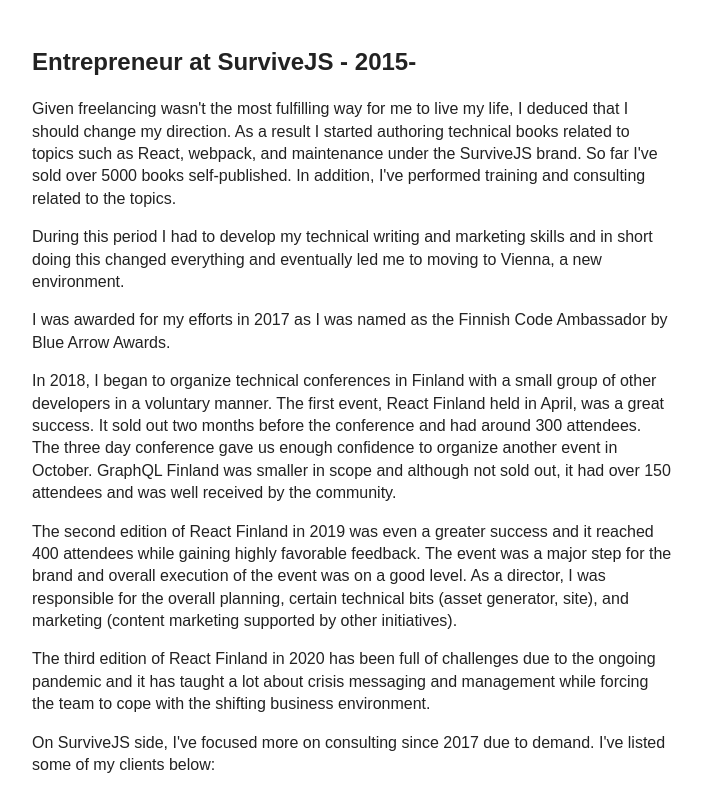
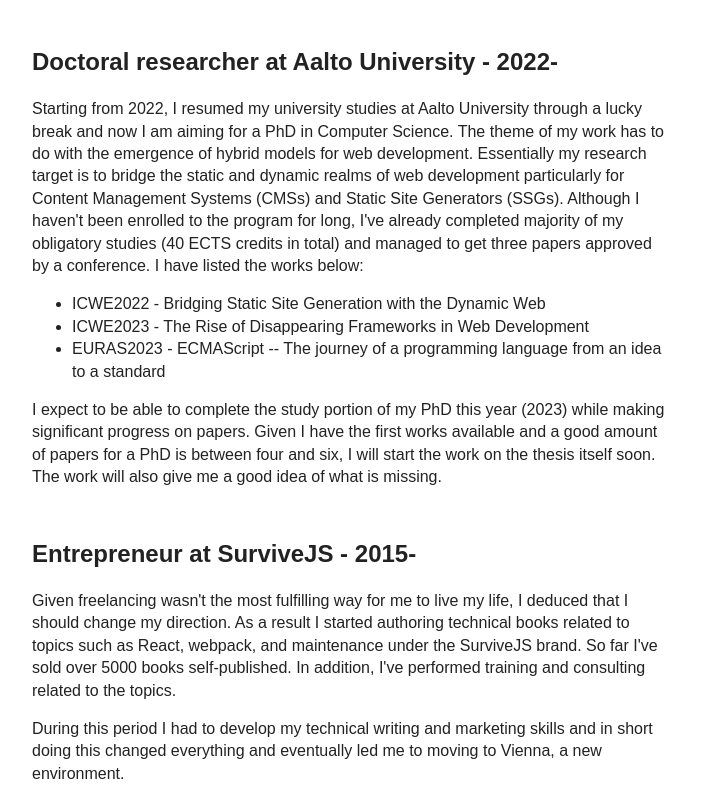
Before and after one commit to bebraw/cv, a website: page index.html in a window 1280 px wide. Shown: the part 414-1202 px from the top of the page, without its empty margins (288-990 px from the left). Drawn offline with Linux system fonts and the light colour scheme.

Commit message:
chore: Update cv

```diff
--- a/index.html
+++ b/index.html
@@ -23,13 +23,21 @@
 <p>I&#39;ve been working with computers since I was a small kid though I became more serious about programming only during my university studies. It was during that time that I became interested in open source and eventually the path led me to found my own company, SurviveJS Oy, built around educating people about JavaScript. I also became involved in the founding of Finland&#39;s first React and GraphQL conferences and at the moment operate as a conference director.</p>
 <p>I moved to Vienna from Finland around 2017 and since then I&#39;ve become perhaps more cosmopolitan and cultural person. The time I&#39;ve spent in Austria has made me appreciate Finnish culture and I returned to Rautalampi, Finland in 2021 after witnessing the impact of the pandemic on city life and culture in general.</p>
 <p>By now, I&#39;m an experienced developer, author, and consultant. I&#39;m a known figure in the community and I&#39;ve been awarded for my efforts (Blue Arrow Awards). I&#39;ve also been listed twice on the influential ICT persons of the year by Tietoviikko (2019, 2020).</p>
+<h2 id="doctoral-researcher-at-aalto-university---2022-">Doctoral researcher at Aalto University - 2022-</h2>
+<p>Starting from 2022, I resumed my university studies at Aalto University through a lucky break and now I am aiming for a PhD in Computer Science. The theme of my work has to do with the emergence of hybrid models for web development. Essentially my research target is to bridge the static and dynamic realms of web development particularly for Content Management Systems (CMSs) and Static Site Generators (SSGs). Although I haven&#39;t been enrolled to the program for long, I&#39;ve already completed majority of my obligatory studies (40 ECTS credits in total) and managed to get three papers approved by a conference. I have listed the works below:</p>
+<ul>
+<li>ICWE2022 - Bridging Static Site Generation with the Dynamic Web</li>
+<li>ICWE2023 - The Rise of Disappearing Frameworks in Web Development</li>
+<li>EURAS2023 - ECMAScript -- The journey of a programming language from an idea to a standard</li>
+</ul>
+<p>I expect to be able to complete the study portion of my PhD this year (2023) while making significant progress on papers. Given I have the first works available and a good amount of papers for a PhD is between four and six, I will start the work on the thesis itself soon. The work will also give me a good idea of what is missing.</p>
 <h2 id="entrepreneur-at-survivejs---2015-">Entrepreneur at SurviveJS - 2015-</h2>
 <p>Given freelancing wasn&#39;t the most fulfilling way for me to live my life, I deduced that I should change my direction. As a result I started authoring technical books related to topics such as React, webpack, and maintenance under the SurviveJS brand. So far I&#39;ve sold over 5000 books self-published. In addition, I&#39;ve performed training and consulting related to the topics.</p>
 <p>During this period I had to develop my technical writing and marketing skills and in short doing this changed everything and eventually led me to moving to Vienna, a new environment.</p>
 <p>I was awarded for my efforts in 2017 as I was named as the Finnish Code Ambassador by Blue Arrow Awards.</p>
 <p>In 2018, I began to organize technical conferences in Finland with a small group of other developers in a voluntary manner. The first event, React Finland held in April, was a great success. It sold out two months before the conference and had around 300 attendees. The three day conference gave us enough confidence to organize another event in October. GraphQL Finland was smaller in scope and although not sold out, it had over 150 attendees and was well received by the community.</p>
 <p>The second edition of React Finland in 2019 was even a greater success and it reached 400 attendees while gaining highly favorable feedback. The event was a major step for the brand and overall execution of the event was on a good level. As a director, I was responsible for the overall planning, certain technical bits (asset generator, site), and marketing (content marketing supported by other initiatives).</p>
-<p>The third edition of React Finland in 2020 has been full of challenges due to the ongoing pandemic and it has taught a lot about crisis messaging and management while forcing the team to cope with the shifting business environment.</p>
+<p>The third edition of React Finland in 2020 was full of challenges due to the ongoing pandemic and it taught me a lot about crisis messaging and management while forcing the team to cope with the shifting business environment. We ran the conference online in 2021 and again live in 2022 before pivoting to Future Frontend in 2023.</p>
 <p>On SurviveJS side, I&#39;ve focused more on consulting since 2017 due to demand. I&#39;ve listed some of my clients below:</p>
 <ul>
 <li>Kapsch - Angular and webpack consulting (workshop) in collaboration with an external developer</li>
```
Also changed, not shown: cv.md (+11 -1 lines).
